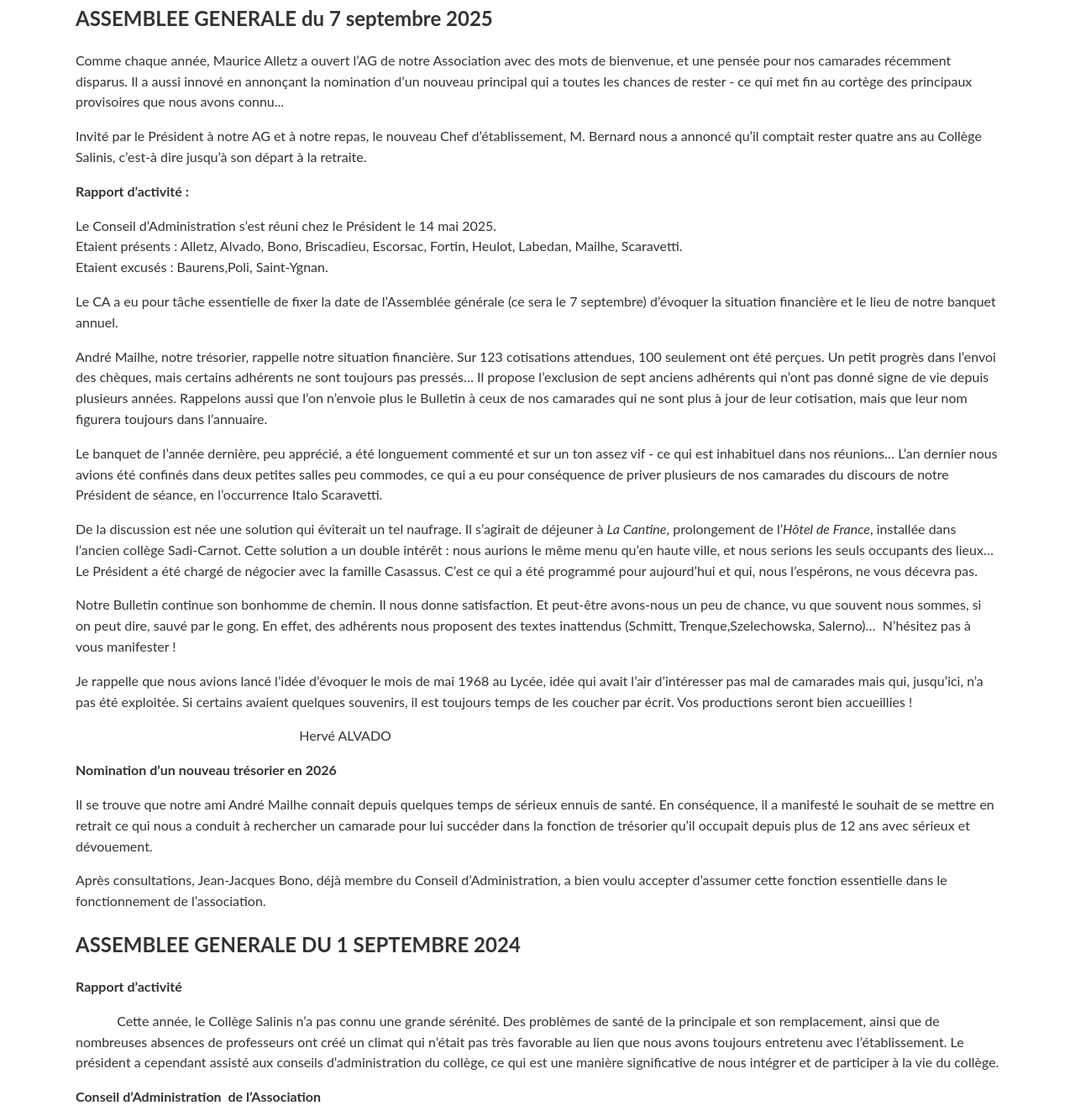
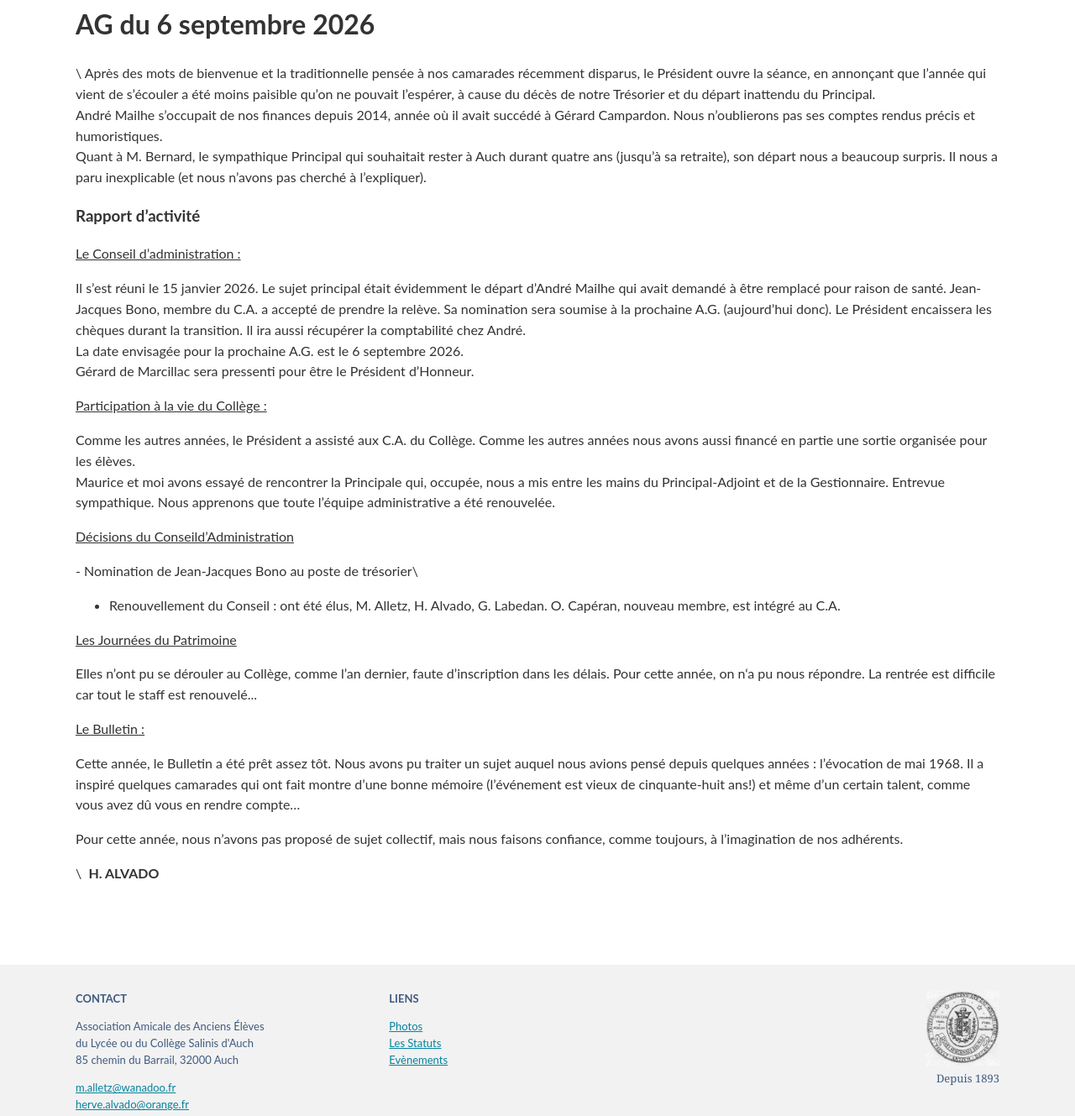
Before and after one commit to aaaela-auch/aaaela-auch, an Eleventy site: page src/pages/evenements.md in a window 1280 px wide. Shown: the part 294-1623 px from the top of the page at 84% size. Built offline with nearby package versions, Linux system fonts and the light colour scheme; Eleventy itself is replaced by a stand-in of ours; files that its build step writes are made by us from their sources.

Commit message:
Mise à jour de evenements

```diff
--- a/src/pages/evenements.md
+++ b/src/pages/evenements.md
@@ -4,68 +4,39 @@ permalink: evenements.html
 layout: page.njk
 ordre: 7
 ---
-## **ASSEMBLEE GENERALE du 7 septembre 2025**
+# AG du 6 septembre 2026
 
-Comme chaque année, Maurice Alletz a ouvert l’AG de notre Association avec des mots de bienvenue, et une pensée pour nos camarades récemment disparus. Il a aussi innové en annonçant la nomination d’un nouveau principal qui a toutes les chances de rester - ce qui met fin au cortège des principaux provisoires que nous avons connu...
+\    Après des mots de bienvenue et la traditionnelle pensée à nos camarades récemment disparus, le Président ouvre la séance, en annonçant que l’année qui vient de s’écouler a été moins paisible qu’on ne pouvait l’espérer, à cause du décès de notre Trésorier et du départ inattendu du Principal.\
+         André Mailhe s’occupait de nos finances depuis 2014, année où il avait succédé à Gérard Campardon. Nous n’oublierons pas ses comptes rendus précis et humoristiques.\
+         Quant à M. Bernard, le sympathique Principal qui souhaitait rester à Auch durant quatre ans (jusqu’à sa retraite), son départ nous a beaucoup surpris. Il nous a paru inexplicable (et nous n’avons pas cherché à l’expliquer).
 
-Invité par le Président à notre AG et à notre repas, le nouveau Chef d’établissement, M. Bernard nous a annoncé qu’il comptait rester quatre ans au Collège Salinis, c’est-à dire jusqu’à son départ à la retraite.
+### Rapport d’activité
 
-**Rapport d’activité :**
+<u>Le Conseil d’administration :</u>
 
-Le Conseil d’Administration s’est réuni chez le Président le 14 mai 2025.\
-Etaient présents : Alletz, Alvado, Bono, Briscadieu, Escorsac, Fortin, Heulot, Labedan, Mailhe, Scaravetti.\
-Etaient excusés : Baurens,Poli, Saint-Ygnan.
+Il s’est réuni le 15 janvier 2026. Le sujet principal était évidemment le départ d’André Mailhe qui avait demandé à être remplacé pour raison de santé. Jean-Jacques Bono, membre du C.A. a accepté de prendre la relève. Sa nomination sera soumise à la prochaine A.G. (aujourd’hui donc). Le Président encaissera les chèques durant la transition. Il ira aussi récupérer la comptabilité chez André.\
+La date envisagée pour la prochaine A.G. est le 6 septembre 2026. \
+Gérard de Marcillac sera pressenti pour être le Président d’Honneur.
 
-Le CA a eu pour tâche essentielle de fixer la date de l’Assemblée générale (ce sera le 7 septembre) d’évoquer la situation financière et le lieu de notre banquet annuel.
+<u>Participation à la vie du Collège :</u>
 
-André Mailhe, notre trésorier, rappelle notre situation financière. Sur 123 cotisations attendues, 100 seulement ont été perçues. Un petit progrès dans l’envoi des chèques, mais certains adhérents ne sont toujours pas pressés… Il propose l’exclusion de sept anciens adhérents qui n’ont pas donné signe de vie depuis plusieurs années. Rappelons aussi que l’on n’envoie plus le Bulletin à ceux de nos camarades qui ne sont plus à jour de leur cotisation, mais que leur nom figurera toujours dans l’annuaire.
+Comme les autres années, le Président a assisté aux C.A. du Collège. Comme les autres années nous avons aussi financé en partie une sortie organisée pour les élèves.\
+Maurice et moi avons essayé de rencontrer la Principale qui, occupée, nous a mis entre les mains du Principal-Adjoint et de la Gestionnaire. Entrevue sympathique. Nous apprenons que toute l’équipe administrative a été renouvelée.
 
-Le banquet de l’année dernière, peu apprécié, a été longuement commenté et sur un ton assez vif - ce qui est inhabituel dans nos réunions… L’an dernier nous avions été confinés dans deux petites salles peu commodes, ce qui a eu pour conséquence de priver plusieurs de nos camarades du discours de notre Président de séance, en l’occurrence Italo Scaravetti.
+<u>Décisions du Conseild’Administration</u>
 
-De la discussion est née une solution qui éviterait un tel naufrage. Il s’agirait de déjeuner à *La Cantine*, prolongement de l’*Hôtel de France*, installée dans l’ancien collège Sadi-Carnot. Cette solution a un double intérêt : nous aurions le même menu qu’en haute ville, et nous serions les seuls occupants des lieux… Le Président a été chargé de négocier avec la famille Casassus. C’est ce qui a été programmé pour aujourd’hui et qui, nous l’espérons, ne vous décevra pas.
+\- Nomination de Jean-Jacques Bono au poste de trésorier\
 
-Notre Bulletin continue son bonhomme de chemin. Il nous donne satisfaction. Et peut-être avons-nous un peu de chance, vu que souvent nous sommes, si on peut dire, sauvé par le gong. En effet, des adhérents nous proposent des textes inattendus (Schmitt, Trenque,Szelechowska, Salerno)…  N’hésitez pas à vous manifester !
+* Renouvellement du Conseil : ont été élus, M. Alletz, H. Alvado, G. Labedan. O. Capéran, nouveau membre, est intégré au C.A.
 
-Je rappelle que nous avions lancé l’idée d’évoquer le mois de mai 1968 au Lycée, idée qui avait l’air d’intéresser pas mal de camarades mais qui, jusqu’ici, n’a pas été exploitée. Si certains avaient quelques souvenirs, il est toujours temps de les coucher par écrit. Vos productions seront bien accueillies !
+<u>Les Journées du Patrimoine</u>
 
-                                                                 Hervé ALVADO
+Elles n’ont pu se dérouler au Collège, comme l’an dernier, faute d’inscription dans les délais. Pour cette année, on n‘a pu nous répondre. La rentrée est difficile car tout le staff est renouvelé...
 
-**Nomination d’un nouveau trésorier en 2026**
+<u>Le Bulletin :</u>
 
-Il se trouve que notre ami André Mailhe connait depuis quelques temps de sérieux ennuis de santé. En conséquence, il a manifesté le souhait de se mettre en retrait ce qui nous a conduit à rechercher un camarade pour lui succéder dans la fonction de trésorier qu’il occupait depuis plus de 12 ans avec sérieux et dévouement.
+Cette année, le Bulletin a été prêt assez tôt. Nous avons pu traiter un sujet auquel nous avions pensé depuis quelques années : l’évocation de mai 1968. Il a inspiré quelques camarades qui ont fait montre d’une bonne mémoire (l’événement est vieux de cinquante-huit ans!) et même d’un certain talent, comme vous avez dû vous en rendre compte…
 
-Après consultations, Jean-Jacques Bono, déjà membre du Conseil d’Administration, a bien voulu accepter d’assumer cette fonction essentielle dans le fonctionnement de l’association.
+Pour cette année, nous n’avons pas proposé de sujet collectif, mais nous faisons confiance, comme toujours, à l’imagination de nos adhérents.
 
-
-
-## **ASSEMBLEE GENERALE DU 1 SEPTEMBRE 2024**
-
-**Rapport d’activité**
-
-            Cette année, le Collège Salinis n’a pas connu une grande sérénité. Des problèmes de santé de la principale et son remplacement, ainsi que de nombreuses absences de professeurs ont créé un climat qui n’était pas très favorable au lien que nous avons toujours entretenu avec l’établissement. Le président a cependant assisté aux conseils d’administration du collège, ce qui est une manière significative de nous intégrer et de participer à la vie du collège.
-
-**Conseil d’Administration  de l’Association**
-
-La principale décision qui a été prise, a été de fermer le compte de trésorerie de l’Association des jeunes filles de Carnot, inactif depuis l’épidémie de Covid. Les sommes récupérées ont été versées à l’actif de notre trésorerie et au compte de l’association de Carnot.
-Nous avons parlé aussi des difficultés qu’éprouve notre trésorier et des moyens de remédier à ces difficultés. Une date-butoir pour le paiement des cotisations a été mise en place.
-
-**Renouvellement des membres du CA**
-
-Cinq membres sortants ont été réélus : H. Barbé, S. Briscadieu, C. Elorza, P. Escorsac, P. Fortin. En outre, Michel Heulot rejoint le C.A.
-
-**Journée du patrimoine**
-
-            Pour des raisons techniques nous n’avons pu participer à la journée du patrimoine .Nous le regrettons car cette journée nous permettait de contacter des gens, de recruter ou de vendre quelques livres. Cela dit, les nouvelles adhésions et les ventes étaient modestes.
-
-**Hommage à Jean-Luc Lagardère**
-
-            En réponse à une invitation du Président de l’Amicale des retraités de Matra Toulouse, nous avons participé le 8 juin à Aubiet à un hommage rendu à Jean-Louis Lagardère, ce grand capitaine d’industrie qui a été, ainsi que son père, élève du lycée d’Auch avant de regagner, à Paris, le lycée St-Louis et d’entrer à Sup’élec.
-
-**Notre site aaaela.free.fr**
-
-            Grâce à Eric Nanteuil, nous avons pu mettre à jour notre site. Nouveaux textes, nouvelles photos.
-
-**Le bulletin**
-
-             Cette année le bulletin a été édité avec un peu de retard. C’est toujours un plaisir de le composer, même s’il donne du travail. Il faut en effet prévoir les articles, leur longueur, leur illustration, calculer leur nombre de pages, modifier si nécessaire la taille des polices, relire, éventuellement corriger… Jusqu’ici, nous avons toujours eu la chance d’avoir de la matière (souvent des auteurs inattendus se manifestent parfois au dernier moment). On ne s’en plaint pas.
-                                                                                                                      M.A.
+\     **H. ALVADO**
```
